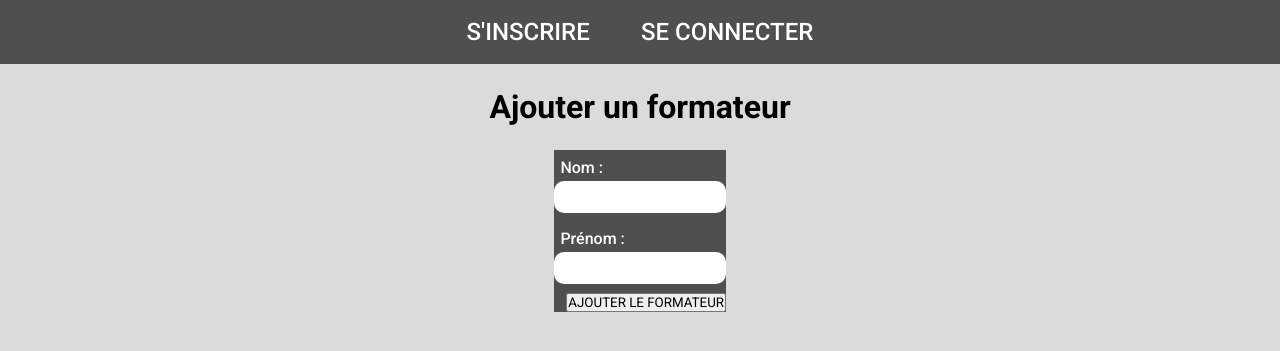
After one commit to David-SDA/SymfonySession, a Symfony app: template templates/formateur/add.html.twig in a window 1280 px wide. The commit adds this page. Shown: the top 351 px of the page. Run offline with Twig, Linux system fonts and the light colour scheme; the template is opened without the code that fills it, so the values that code supplies are empty; form fields are guessed from the names that the template uses; some libraries are stand-ins or nearby versions.

Commit message:
Ajout de l'édition et l'ajout d'un formateur

```diff
--- /dev/null
+++ b/templates/formateur/add.html.twig
@@ -0,0 +1,43 @@
+{% extends 'base.html.twig' %}
+
+{% block title %}
+    {# Si edit existe, c'est que l'on veut éditer et on adapte le titre #}
+    {% if edit %}
+        Éditer un formateur
+    {% else %}
+        Ajouter un formateur
+    {% endif %}
+{% endblock %}
+
+{% block body %}
+    <div class="page">
+        {# Si edit existe, c'est que l'on veut éditer et on adapte l'affichage #}
+        {% if edit %}
+            <h1>Éditer un formateur</h1>
+        {% else %}
+            <h1>Ajouter un formateur</h1>
+        {% endif %}
+
+        {{ form_start(formAddFormateur, { 'attr' : { 'class' : 'ajoutModification' } }) }}
+            <div class="ligneFormulaire">
+                {{ form_label(formAddFormateur.nom, 'Nom :') }}
+                {{ form_widget(formAddFormateur.nom) }}
+            </div>
+            <div class="ligneFormulaire">
+                {{ form_label(formAddFormateur.prenom, 'Prénom :') }}
+                {{ form_widget(formAddFormateur.prenom) }}
+            </div>
+
+            {# Si edit existe, c'est que l'on veut éditer et on adapte le texte dans le bouton de submit #}
+            {% if edit %}
+                <div class="ligneSubmit">
+                    {{ form_row(formAddFormateur.submit, {'label' : 'MODIFIER LE FORMATEUR'}) }}
+                </div>
+            {% else %}
+                <div class="ligneSubmit">
+                    {{ form_row(formAddFormateur.submit, {'label' : 'AJOUTER LE FORMATEUR'}) }}
+                </div>
+            {% endif %}
+        {{ form_end(formAddFormateur) }}
+    </div>
+{% endblock %}
--- a/templates/formateur/index.html.twig
+++ b/templates/formateur/index.html.twig
@@ -5,7 +5,7 @@
 {% block body %}
     <div class="page">
         <h1 class="titrePage">LISTE DES FORMATEURS</h1>
-        <a href="#" class="boutonAjout">AJOUTER UN FORMATEUR</a>
+        <a href="{{ path('add_formateur') }}" class="boutonAjout">AJOUTER UN FORMATEUR</a>
         {% if formateurs %}
             <table class="tableau">
                 <thead>
--- a/templates/formateur/show.html.twig
+++ b/templates/formateur/show.html.twig
@@ -6,7 +6,7 @@
     <div class="page">
         {% if formateur %}
             <div class="titrePage">
-                <h1>{{ formateur }} <a href="#" class="boutonModification"><i class="fa-solid fa-pen-to-square"></i></a></h1>
+                <h1>{{ formateur }} <a href="{{ path('edit_formateur', { 'id' :formateur.id }) }}" class="boutonModification"><i class="fa-solid fa-pen-to-square"></i></a></h1>
             </div>
             <div>
                 {% if formateur.sessions %}
```
Also changed, not shown: src/Controller/FormateurController.php (+30 -0 lines), src/Form/FormateurType.php (added, +33 -0 lines).
